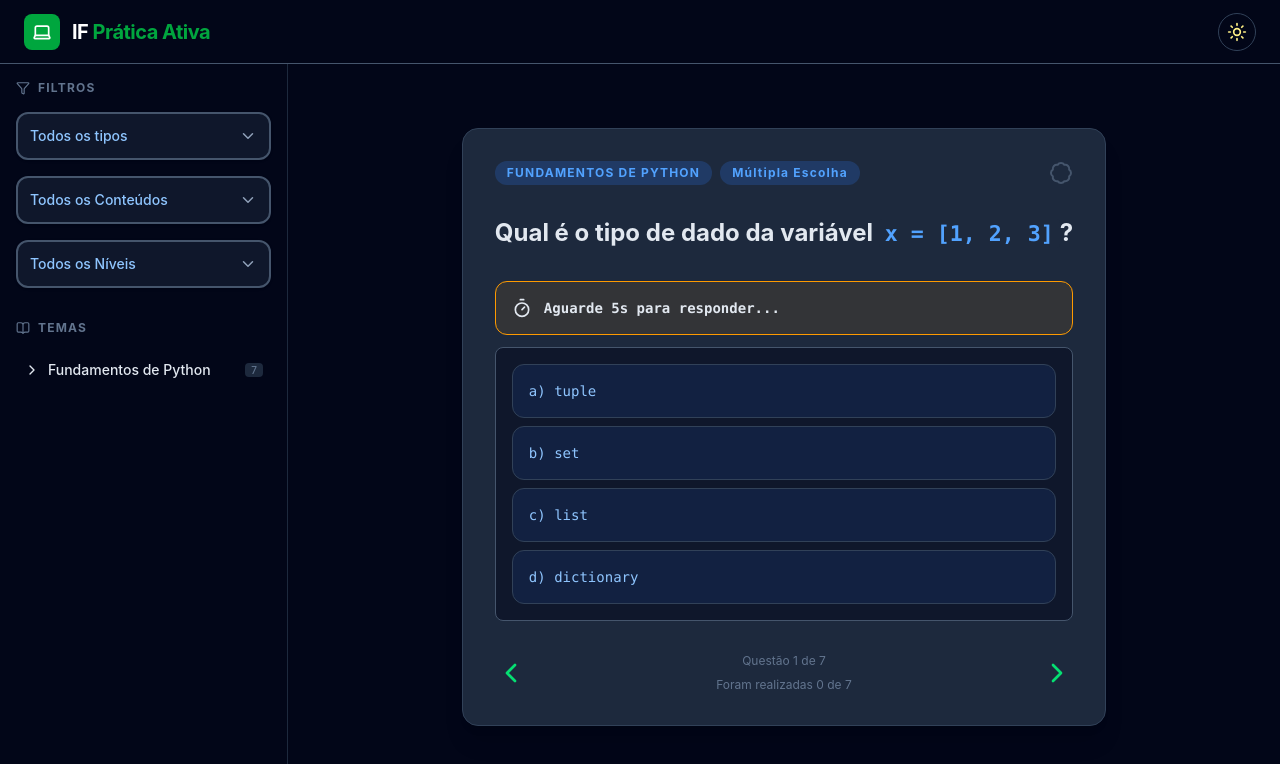
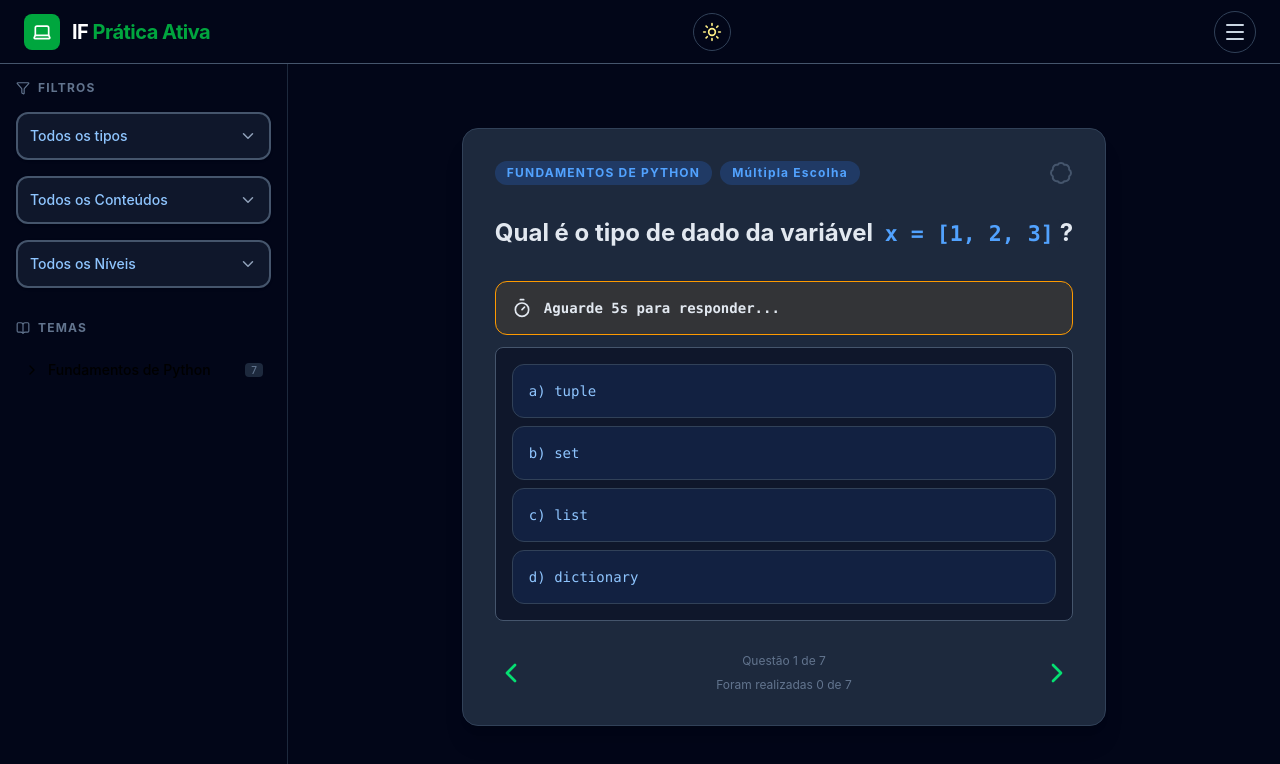
Before and after one commit to ArthurAssuncao/if-pratica-ativa, a React (Vite) app: page / in a window 1280 px wide. Shown: the top 764 px of the page. Built offline with nearby package versions, Linux system fonts and the light colour scheme.

Commit message:
fix sideBar

```diff
--- a/src/App.tsx
+++ b/src/App.tsx
@@ -12,6 +12,7 @@ export default function App() {
   const [temas] = useState<Tema[]>(temasData);
   const [quizAtual, setQuizAtual] = useState<QuizData>(quizes[temas[0].id]);
   const [idQuestaoAtual, setIdQuestaoAtual] = useState(0);
+  const [isSidebarOpen, setIsSidebarOpen] = useState(false);
 
   const onChangeTema = (tema: Tema) => {
     setQuizAtual(quizes[tema.id]);
@@ -29,7 +30,7 @@ export default function App() {
 
   return (
     <div className="min-h-screen bg-slate-50 dark:bg-slate-950 transition-colors">
-      <Navbar />
+      <Navbar onOpenMenu={() => setIsSidebarOpen((prev) => !prev)} />
       <div className="flex">
         {/* Sidebar fixa lateralmente */}
         <Sidebar
@@ -37,6 +38,8 @@ export default function App() {
           idTemaAtivo={0}
           onSelecionarQuestao={onChangeQuestao}
           onChangeTema={onChangeTema}
+          isOpen={isSidebarOpen}
+          onClose={() => setIsSidebarOpen(false)}
         />
 
         {/* Área do Conteúdo Principal */}
--- a/src/components/ui/Navbar.tsx
+++ b/src/components/ui/Navbar.tsx
@@ -1,7 +1,11 @@
-import { Laptop, Moon, Sun } from "lucide-react";
+import { Laptop, Menu, Moon, Sun } from "lucide-react";
 import { useEffect, useState } from "react";
 
-export const Navbar = () => {
+interface NavbarProps {
+  onOpenMenu: () => void;
+}
+
+export const Navbar = ({ onOpenMenu }: NavbarProps) => {
   const [tema, setTema] = useState<"light" | "dark">("dark");
 
   // Lógica para alternar o tema no HTML/Body
@@ -48,6 +52,13 @@ export const Navbar = () => {
           />
         )}
       </button>
+      <button
+        onClick={onOpenMenu}
+        className="group p-2 rounded-full border border-slate-700 hover:bg-slate-800 transition-all text-slate-300 hover:cursor-pointer dark:hover:bg-white ease-in-out duration-500"
+        title="Abrir Menu"
+      >
+        <Menu size={24} />
+      </button>
     </nav>
   );
 };
--- a/src/components/ui/Sidebar.tsx
+++ b/src/components/ui/Sidebar.tsx
@@ -5,16 +5,19 @@ import {
   ChevronRight,
   Circle,
   Filter,
+  X, // Adicionado para o botão de fechar no mobile
   XCircle,
 } from "lucide-react";
 import React, { useState } from "react";
-import { QuizData, Quizes, StatusQuestao, Tema } from "types/quiz"; // Ajuste o path se necessário
+import { QuizData, Quizes, StatusQuestao, Tema } from "types/quiz";
 import { LISTA_NIVEIS_QUESTAO, LISTA_TIPOS_QUESTAO } from "util/Quiz";
 import { Select } from "./Select";
 
 interface SidebarProps {
   quizes: Quizes;
   idTemaAtivo: number;
+  isOpen: boolean; // Controla se está aberto no mobile
+  onClose: () => void; // Função para fechar
   onSelecionarQuestao: (id: number) => void;
   onChangeTema: (tema: Tema) => void;
 }
@@ -22,22 +25,26 @@ interface SidebarProps {
 export const Sidebar: React.FC<SidebarProps> = ({
   quizes,
   idTemaAtivo,
+  isOpen,
+  onClose,
   onSelecionarQuestao,
-  onChangeTema, // Adicionado às props desestruturadas
+  onChangeTema,
 }) => {
   const [expandidos, setExpandidos] = useState<number[]>([idTemaAtivo]);
   const [filtroTipo, setFiltroTipo] = useState("todos");
   const [filtroConteudo, setFiltroConteudo] = useState("todos");
   const [filtroNivel, setFiltroNivel] = useState("todos");
 
+  const listaQuizes: QuizData[] = Object.values(quizes);
+
   const opcoesTipos = [
     { label: "Todos os tipos", value: "todos" },
     ...LISTA_TIPOS_QUESTAO,
   ];
-
-  // Transformamos o objeto Quizes em uma array para renderizar a lista
-  const listaQuizes: QuizData[] = Object.values(quizes);
-
+  const opcoesNiveis = [
+    { label: "Todos os Níveis", value: "todos" },
+    ...LISTA_NIVEIS_QUESTAO,
+  ];
   const opcoesConteudos = [
     { label: "Todos os Conteúdos", value: "todos" },
     ...listaQuizes.map((quiz) => ({
@@ -46,16 +53,8 @@ export const Sidebar: React.FC<SidebarProps> = ({
     })),
   ];
 
-  const opcoesNiveis = [
-    { label: "Todos os Níveis", value: "todos" },
-    ...LISTA_NIVEIS_QUESTAO,
-  ];
-
   const toggleTema = (id: number, tema: Tema) => {
-    // Se clicar em um tema, avisamos o componente pai para trocar o Quiz ativo
     onChangeTema(tema);
-
-    // Lógica de expandir/recolher
     setExpandidos((prev) =>
       prev.includes(id) ? prev.filter((t) => t !== id) : [...prev, id],
     );
@@ -75,42 +74,67 @@ export const Sidebar: React.FC<SidebarProps> = ({
   };
 
   return (
+    <>
+      {/* Overlay para Mobile: Só aparece quando isOpen é true e em telas menores que LG */}
+      {isOpen && (
+        <div
+          className="fixed inset-0 z-40 bg-black/50 backdrop-blur-sm lg:hidden transition-opacity"
+          onClick={onClose}
+        />
+      )}
+
       <aside
-      className="w-72 h-[calc(100vh-64px)] overflow-y-auto border-r transition-colors
-      bg-slate-50 border-slate-200 text-slate-900
-      dark:bg-slate-950 dark:border-slate-800 dark:text-slate-200 p-4 sticky top-16"
+        className={`
+          fixed inset-y-0 left-0 z-50 w-72 transition-transform duration-300 ease-in-out transform
+          bg-slate-50 dark:bg-slate-950 border-r border-slate-200 dark:border-slate-800
+          lg:translate-x-0 lg:static lg:h-[calc(100vh-64px)] overflow-y-auto
+          ${isOpen ? "translate-x-0" : "-translate-x-full"}
+        `}
       >
+        {/* Header da Sidebar (Visível apenas no Mobile) */}
+        <div className="flex items-center justify-between p-4 lg:hidden border-b dark:border-slate-800 mb-4">
+          <span className="font-bold text-slate-700 dark:text-slate-200">
+            Filtros e Temas
+          </span>
+          <button
+            onClick={onClose}
+            className="p-2 hover:bg-slate-200 dark:hover:bg-slate-800 rounded-full"
+          >
+            <X size={20} />
+          </button>
+        </div>
+
+        <div className="p-4">
           {/* Filtros */}
           <div className="mb-8">
             <h3 className="flex items-center gap-2 text-xs font-bold uppercase tracking-widest text-slate-500 mb-4">
               <Filter size={14} /> Filtros
             </h3>
+            <div className="space-y-4">
+              {" "}
+              {/* Espaçamento entre os selects */}
               <Select
                 options={opcoesTipos}
                 value={filtroTipo}
                 onChange={setFiltroTipo}
-          placeholder="Selecione o tipo"
                 label="Tipo"
               />
-
               <Select
                 options={opcoesConteudos}
                 value={filtroConteudo}
                 onChange={setFiltroConteudo}
-          placeholder="Selecione o conteúdo"
                 label="Conteúdo"
               />
-
               <Select
                 options={opcoesNiveis}
                 value={filtroNivel}
                 onChange={setFiltroNivel}
-          placeholder="Selecione o nível"
                 label="Nível"
               />
             </div>
+          </div>
 
-      {/* Lista de Temas extraída de 'quizes' */}
+          {/* Lista de Temas */}
           <div>
             <h3 className="flex items-center gap-2 text-xs font-bold uppercase tracking-widest text-slate-500 mb-4">
               <BookOpen size={14} /> Temas
@@ -118,7 +142,7 @@ export const Sidebar: React.FC<SidebarProps> = ({
 
             <div className="space-y-2">
               {listaQuizes.map((item) => (
-            <div key={item.tema.id} className="rounded-lg overflow-hidden ">
+                <div key={item.tema.id} className="rounded-lg overflow-hidden">
                   <button
                     onClick={() => toggleTema(item.tema.id, item.tema)}
                     className={`w-full flex items-center justify-between p-2 transition-colors text-sm font-medium rounded-md hover:cursor-pointer ${
@@ -127,7 +151,7 @@ export const Sidebar: React.FC<SidebarProps> = ({
                         : "hover:bg-slate-200 dark:hover:bg-slate-900"
                     }`}
                   >
-                <div className="flex items-center gap-2 ">
+                    <div className="flex items-center gap-2">
                       {expandidos.includes(item.tema.id) ? (
                         <ChevronDown size={16} />
                       ) : (
@@ -135,19 +159,22 @@ export const Sidebar: React.FC<SidebarProps> = ({
                       )}
                       {item.tema.nome}
                     </div>
-                <span className="text-[10px] bg-slate-200 dark:bg-slate-800 px-1.5 rounded text-slate-500 ">
+                    <span className="text-[10px] bg-slate-200 dark:bg-slate-800 px-1.5 rounded text-slate-500">
                       {item.questoes.length}
                     </span>
                   </button>
 
-              {/* Lista de questões do tema */}
                   {expandidos.includes(item.tema.id) && (
-                <div className="ml-4 mt-1 space-y-1 border-l border-slate-200 dark:border-slate-800 pl-2 animate-in slide-in-from-top-2 ">
+                    <div className="ml-4 mt-1 space-y-1 border-l border-slate-200 dark:border-slate-800 pl-2 animate-in slide-in-from-top-2">
                       {item.questoes.map((q) => (
                         <button
                           key={q.id}
-                      onClick={() => onSelecionarQuestao(q.id)}
-                      className="w-full flex items-center gap-3 p-2 text-xs hover:bg-green-100 dark:hover:bg-green-900/30 rounded transition-colors text-left hover:cursor-pointer"
+                          onClick={() => {
+                            onSelecionarQuestao(q.id);
+                            // Opcional: fechar ao selecionar no mobile
+                            if (window.innerWidth < 1024) onClose();
+                          }}
+                          className="w-full flex items-center gap-3 p-2 text-xs hover:bg-blue-50 dark:hover:bg-blue-900/20 rounded transition-colors text-left hover:cursor-pointer"
                         >
                           {getIconStatus(q.infoQuestao?.status || "pendente")}
                           <span className="truncate">{q.pergunta}</span>
@@ -159,6 +186,8 @@ export const Sidebar: React.FC<SidebarProps> = ({
               ))}
             </div>
           </div>
+        </div>
       </aside>
+    </>
   );
 };
```
Lines whose indentation alone changed are shown as unchanged.
